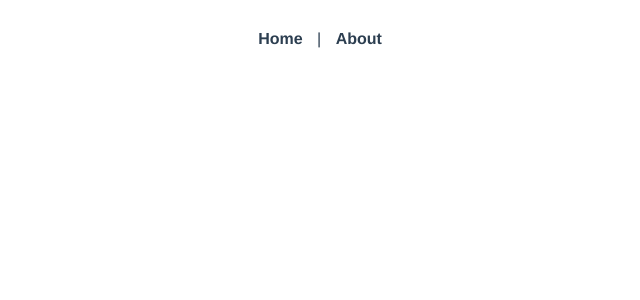
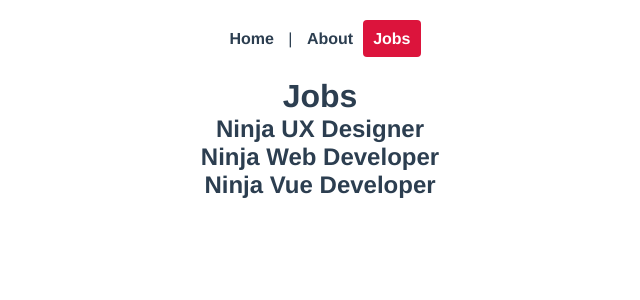
Before and after one commit to dudarmykola/vue-simple-app, a Vue app: page /jobs in a window 1280 px wide. Before the commit this address had no page. Shown: the top 300 px of the page, without its empty margins (320-960 px from the left). Built offline with nearby package versions, Linux system fonts and the light colour scheme.

Commit message:
Another link added

```diff
--- a/src/App.vue
+++ b/src/App.vue
@@ -1,7 +1,8 @@
 <template>
   <div id="nav">
     <router-link to="/">Home</router-link> |
-    <router-link to="/about">About</router-link>
+    <router-link :to="{ name: 'About' }">About</router-link>
+    <router-link :to="{ name: 'Jobs' }">Jobs</router-link>
   </div>
   <router-view />
 </template>
--- a/src/router/index.js
+++ b/src/router/index.js
@@ -1,6 +1,7 @@
 import { createRouter, createWebHistory } from 'vue-router';
 import Home from '../views/Home.vue';
 import About from '../views/About.vue';
+import Jobs from '../views/Jobs.vue';
 
 const routes = [
     {
@@ -12,6 +13,11 @@
         path: '/about',
         name: 'About',
         component: About
+    },
+    {
+        path: '/jobs',
+        name: 'Jobs',
+        component: Jobs
     }
 ];
 
--- a/src/views/About.vue
+++ b/src/views/About.vue
@@ -1,4 +1,4 @@
-<script setup>
+<script>
 
 </script>
 
--- a/src/views/Home.vue
+++ b/src/views/Home.vue
@@ -1,4 +1,4 @@
-<script setup>
+<script>
 
 </script>
 
--- /dev/null
+++ b/src/views/Jobs.vue
@@ -0,0 +1,24 @@
+<script>
+export default {
+  data() {
+    return {
+      jobs: [
+        {title: 'Ninja UX Designer', id: 1, details: 'lorem'},
+        {title: 'Ninja Web Developer', id: 2, details: 'lorem'},
+        {title: 'Ninja Vue Developer', id: 3, details: 'lorem'}
+      ]
+    };
+  }
+};
+</script>
+
+<template>
+  <h1>Jobs</h1>
+  <div v-for="job in jobs" :key="job.id">
+    <h2>{{ job.title }}</h2>
+  </div>
+</template>
+
+<style scoped>
+
+</style>
```
